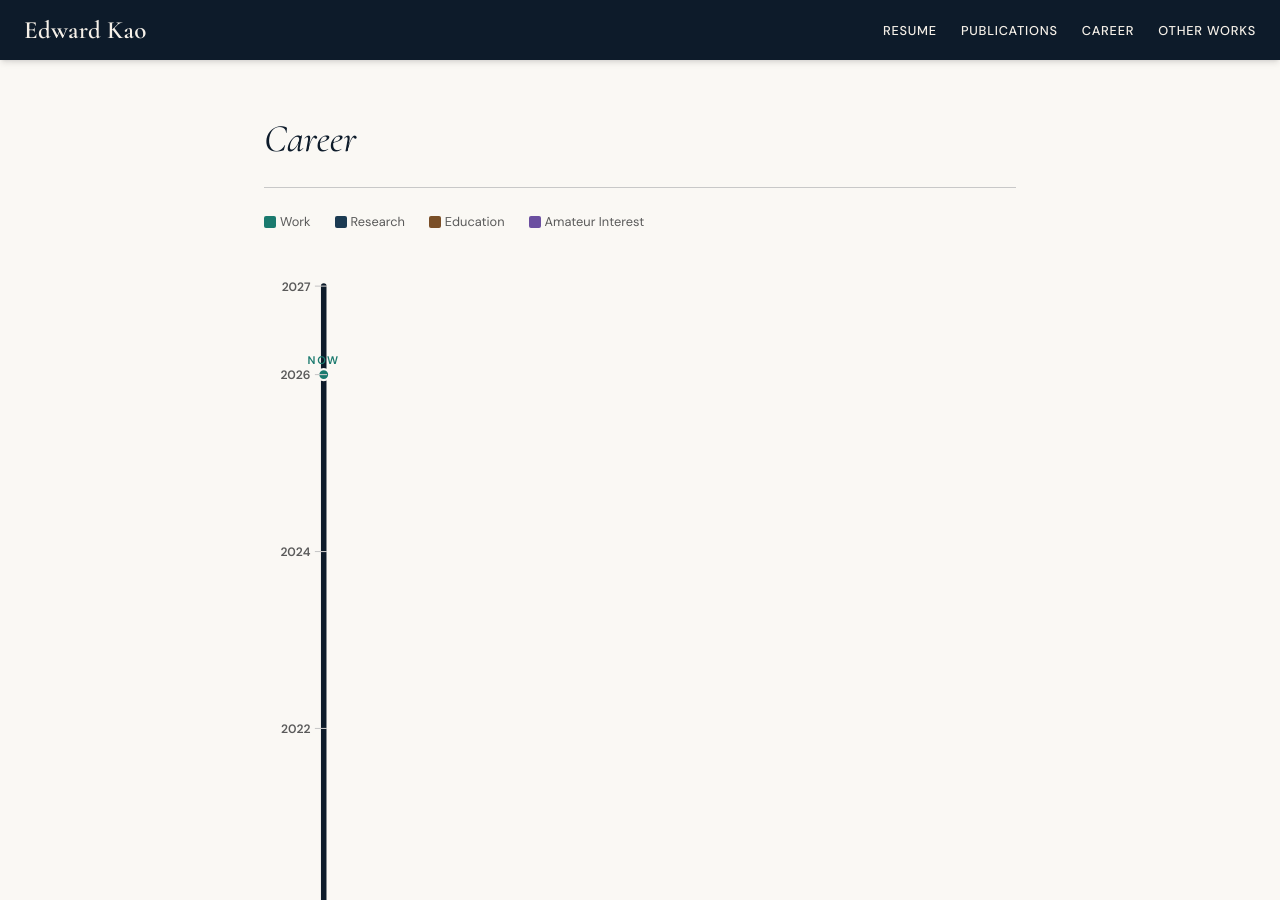
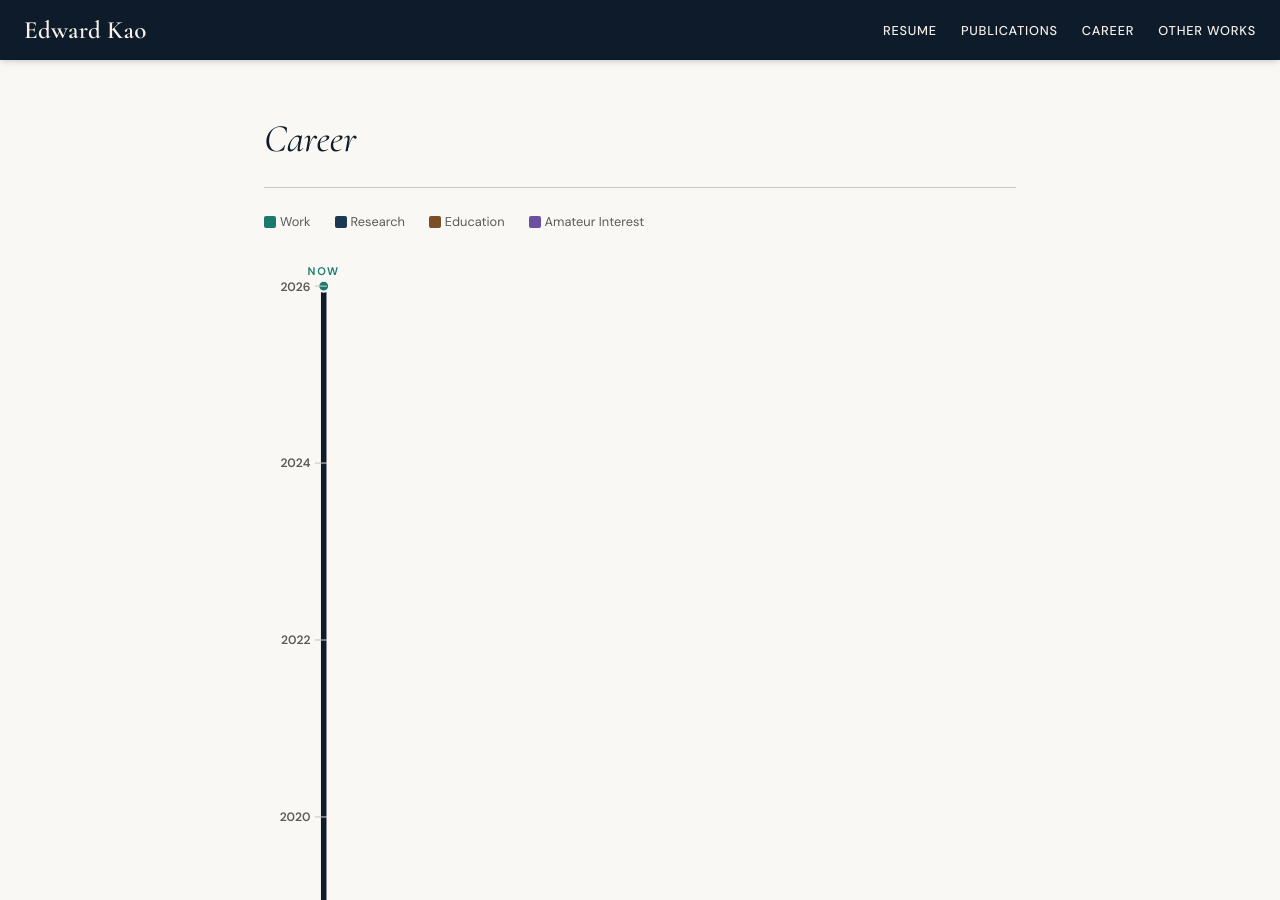
Before and after one commit to edwardkao6413/edwardkao6413.github.io, a Jekyll site: the page built from career.md, in a window 1280 px wide and 900 px high. Built offline with Jekyll 4.4.1, drawn with Linux system fonts in a browser that asks for light colours.

Commit message:
refactor: simplify career.md — remove display_end_year, end_year is spine top

```diff
--- a/career.md
+++ b/career.md
@@ -8,12 +8,9 @@ permalink: /career
 {% assign end_year = site.time | date: "%Y" | plus: 0 %}
 {% assign px_per_year = 80 %}
 {% assign svg_top_pad = 20 %}
-{% assign display_end_year = end_year | plus: 1 %}
-{% assign now_years_from_top = display_end_year | minus: end_year %}
-{% assign now_y = now_years_from_top | times: px_per_year | plus: svg_top_pad %}
-{% assign total_years = display_end_year | minus: start_year %}
+{% assign total_years = end_year | minus: start_year %}
 {% assign svg_height = total_years | times: px_per_year | plus: svg_top_pad | plus: 20 %}
-{% assign total_steps = total_years | divided_by: 2 | plus: 1 %}
+{% assign total_steps = total_years | divided_by: 2 %}
 {% assign spine_x = 54 %}
 {% assign bar_x0 = 59 %}
 {% assign bar_x0_right = 65 %}
@@ -44,7 +41,7 @@ permalink: /career
   <section class="tl-wrap" aria-label="Career timeline">
 
     <svg viewBox="0 0 680 {{ svg_height }}" width="100%" role="img"
-         aria-label="Career timeline from {{ start_year }} to {{ display_end_year }}"
+         aria-label="Career timeline from {{ start_year }} to {{ end_year }}"
          xmlns="http://www.w3.org/2000/svg">
 
       <!-- spine -->
@@ -53,28 +50,22 @@ permalink: /career
             stroke="#0d1b2a" stroke-width="5" stroke-linecap="round"/>
 
       <!-- now dot + label -->
-      <circle cx="{{ spine_x }}" cy="{{ now_y }}" r="5" fill="#1a7a6e" stroke="#faf8f4" stroke-width="2"/>
-      {% assign now_label_y = now_y | minus: 10 %}
+      <circle cx="{{ spine_x }}" cy="{{ svg_top_pad }}" r="5" fill="#1a7a6e" stroke="#faf8f4" stroke-width="2"/>
+      {% assign now_label_y = svg_top_pad | minus: 10 %}
       <text x="{{ spine_x }}" y="{{ now_label_y }}" text-anchor="middle"
             font-family="DM Sans,sans-serif" font-size="10" font-weight="700"
             fill="#1a7a6e" letter-spacing="1.5" aria-hidden="true">NOW</text>
 
-      <!-- year ticks: display_end_year first, then every 2 years from start_year upward -->
-      {% assign tick_x1 = spine_x | minus: 8 %}
-      {% assign tick_x2 = spine_x | plus: 3 %}
-      {% assign label_x = spine_x | minus: 12 %}
-      <line x1="{{ tick_x1 }}" y1="{{ svg_top_pad }}" x2="{{ tick_x2 }}" y2="{{ svg_top_pad }}"
-            stroke="#c8c8c8" stroke-width="1"/>
-      {% assign top_label_y = svg_top_pad | plus: 4 %}
-      <text x="{{ label_x }}" y="{{ top_label_y }}" text-anchor="end"
-            font-family="DM Sans,sans-serif" font-size="11" font-weight="600"
-            fill="#5a5a5a" aria-hidden="true">{{ display_end_year }}</text>
+      <!-- year ticks: every 2 years from start_year upward -->
       {% for i in (0..total_steps) %}
         {% assign offset = i | times: 2 %}
         {% assign tick_year = start_year | plus: offset %}
-        {% if tick_year >= display_end_year %}{% break %}{% endif %}
-        {% assign years_from_end = display_end_year | minus: tick_year %}
+        {% if tick_year > end_year %}{% break %}{% endif %}
+        {% assign years_from_end = end_year | minus: tick_year %}
         {% assign tick_y = years_from_end | times: px_per_year | plus: svg_top_pad %}
+        {% assign tick_x1 = spine_x | minus: 8 %}
+        {% assign tick_x2 = spine_x | plus: 3 %}
+        {% assign label_x = spine_x | minus: 12 %}
         {% assign label_y = tick_y | plus: 4 %}
         <line x1="{{ tick_x1 }}" y1="{{ tick_y }}" x2="{{ tick_x2 }}" y2="{{ tick_y }}"
               stroke="#c8c8c8" stroke-width="1"/>
@@ -87,7 +78,7 @@ permalink: /career
       {% for event in site.data.career %}
         {% assign ev_end = event.end | plus: 0 %}
         {% assign ev_start = event.start | plus: 0 %}
-        {% assign years_to_bar_top = display_end_year | minus: ev_end %}
+        {% assign years_to_bar_top = end_year | minus: ev_end %}
         {% assign bar_top = years_to_bar_top | times: px_per_year | plus: svg_top_pad %}
         {% assign bar_years = ev_end | minus: ev_start %}
         {% assign bar_h = bar_years | times: px_per_year %}
@@ -120,7 +111,7 @@ permalink: /career
     <!-- HTML label blocks — absolutely positioned, overlaid on SVG coordinate space -->
     {% for event in site.data.career %}
       {% assign ev_end = event.end | plus: 0 %}
-      {% assign years_to_bar_top = display_end_year | minus: ev_end %}
+      {% assign years_to_bar_top = end_year | minus: ev_end %}
       {% assign bar_top = years_to_bar_top | times: px_per_year | plus: svg_top_pad %}
       {% assign leader_offset = event.leader_y_offset | default: 0 | plus: 0 %}
       {% assign label_top = bar_top | plus: leader_anchor | plus: leader_offset | minus: label_center_offset %}
```
